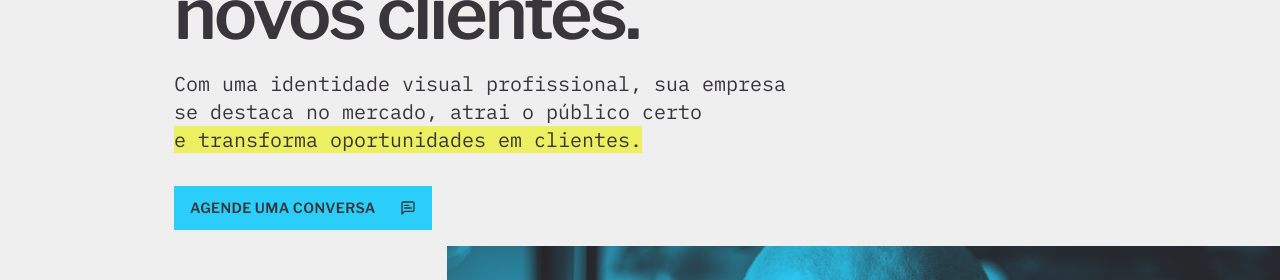
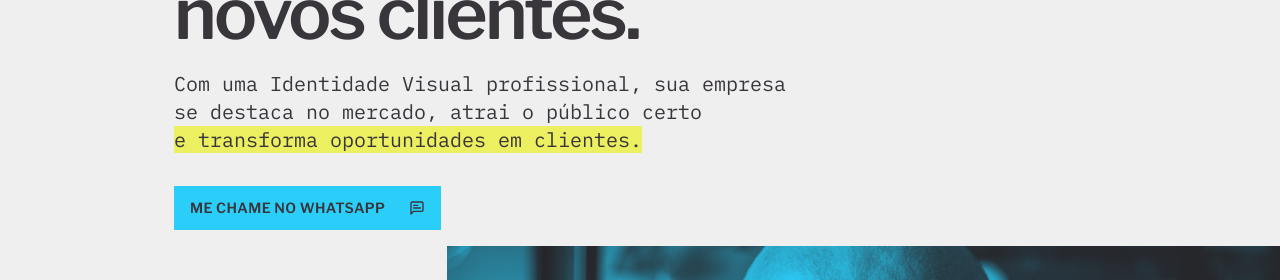
Before and after one commit to CanalesDesign/canales-design-lp-build-alt, a Next.js app: page / in a window 1280 px wide. Shown: the part 295-575 px from the top of the page. Built offline with nearby package versions, Linux system fonts and the light colour scheme.

Commit message:
Change CTA

```diff
--- a/components/organisms/heroSection.tsx
+++ b/components/organisms/heroSection.tsx
@@ -35,7 +35,7 @@ export default function HeroSection() {
               <Paragraphs
                 className="text-secondary max-w-[800px] mt-6 paragraph-mono"
                 bodySize="body-xl">
-                Com uma identidade visual profissional, sua empresa
+                Com uma Identidade Visual profissional, sua empresa
                 <br /> se destaca no mercado, atrai o público certo <br />
                 <span className="highlight">
                   e transforma oportunidades em clientes.
--- a/data/benefits-data.js
+++ b/data/benefits-data.js
@@ -12,7 +12,7 @@ const BenefitsContent = [
     path: "https://api.whatsapp.com/send?phone=5541997532248",
     rel: "noopener noreferrer",
     target: "_blank",
-    cta: "agende uma conversa"
+    cta: "me chame no whatsapp"
   },
 ];
 
--- a/data/faq-data.js
+++ b/data/faq-data.js
@@ -7,7 +7,7 @@ const FaqIntro = [
     path: "https://api.whatsapp.com/send?phone=5541997532248",
     rel: "noopener noreferrer",
     target: "_blank",
-    cta: "agende uma conversa"
+    cta: "me chame no whatsapp"
   },
 ];
 
--- a/data/hero-content.js
+++ b/data/hero-content.js
@@ -5,7 +5,7 @@ const HeroContent = [
     id: 1,
     headline: "Identidade Visualque transmite confiança, credibilidade e fortalecesua empresa.",
     body: "Identidade Visual que transmite confiança, credibilidade e fortalece sua empresa.",
-    cta: "agende uma conversa",
+    cta: "me chame no whatsapp",
     path: "https://api.whatsapp.com/send?phone=5541997532248",
     rel: "noopener noreferrer",
     target: "_blank",
```
